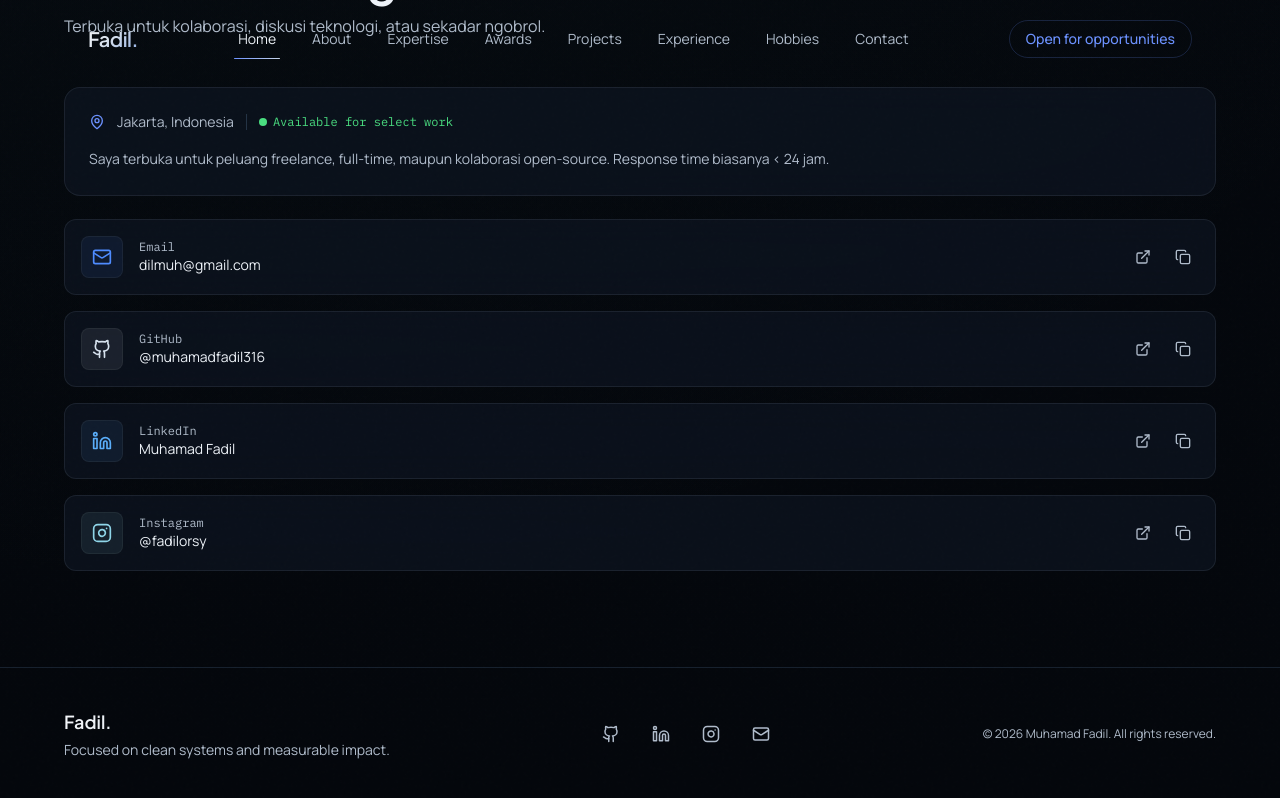
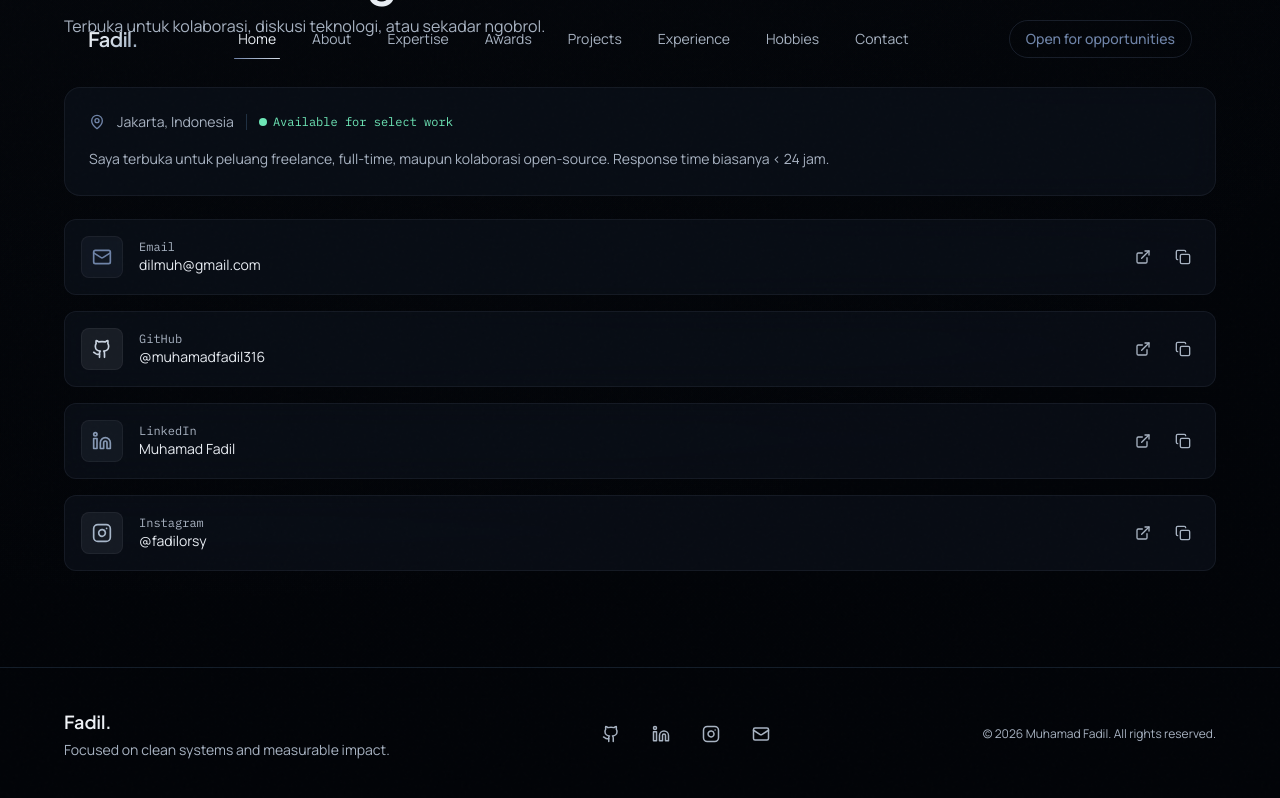
Before and after one commit to muhamadfadil316/my-portfolio, a React (Vite) app: page / in a window 1280 px wide. Both pictures are taken after a click on the button 1183 px from the left and 9491 px from the top of the page. Shown: the part 8958-9756 px from the top of the page. Built offline with nearby package versions, Linux system fonts and the light colour scheme.

Commit message:
Refactor code structure for improved readability and maintainability

```diff
--- a/src/components/sections/ContactSection.jsx
+++ b/src/components/sections/ContactSection.jsx
@@ -7,10 +7,10 @@ export function ContactSection() {
   const [copied, setCopied] = useState(null)
 
   const socials = [
-    { icon: <Mail size={20} />, label: 'Email', value: profile.email, href: `mailto:${profile.email}`, color: '#4F8CFF' },
-    { icon: <Github size={20} />, label: 'GitHub', value: '@muhamadfadil316', href: profile.github, color: '#D7E2EE' },
-    { icon: <Linkedin size={20} />, label: 'LinkedIn', value: 'Muhamad Fadil', href: profile.linkedin, color: '#5AAEFA' },
-    { icon: <Instagram size={20} />, label: 'Instagram', value: '@fadilorsy', href: profile.instagram, color: '#8FD5E8' },
+    { icon: <Mail size={20} />, label: 'Email', value: profile.email, href: `mailto:${profile.email}`, color: '#6F84A8' },
+    { icon: <Github size={20} />, label: 'GitHub', value: '@muhamadfadil316', href: profile.github, color: '#C9D3E0' },
+    { icon: <Linkedin size={20} />, label: 'LinkedIn', value: 'Muhamad Fadil', href: profile.linkedin, color: '#8799B4' },
+    { icon: <Instagram size={20} />, label: 'Instagram', value: '@fadilorsy', href: profile.instagram, color: '#A7B6C9' },
   ]
 
   return (
@@ -33,10 +33,10 @@ export function ContactSection() {
                     <div className="w-px h-4 bg-border" />
                     <span className="flex items-center gap-1.5">
                       <span className="relative flex h-2 w-2">
-                        <span className="animate-ping absolute inline-flex h-full w-full rounded-full bg-green-400 opacity-75" />
-                        <span className="relative inline-flex rounded-full h-2 w-2 bg-green-400" />
+                        <span className="animate-ping absolute inline-flex h-full w-full rounded-full bg-emerald-300 opacity-60" />
+                        <span className="relative inline-flex rounded-full h-2 w-2 bg-emerald-300" />
                       </span>
-                      <span className="text-green-400 text-xs font-mono">Available for select work</span>
+                      <span className="text-emerald-300 text-xs font-mono">Available for select work</span>
                     </span>
                   </>
                 )}
--- a/src/components/sections/HeroSection.jsx
+++ b/src/components/sections/HeroSection.jsx
@@ -24,22 +24,22 @@ export function HeroSection() {
     <section id="hero" className="relative min-h-screen flex items-center overflow-hidden">
       <div className="absolute inset-0 pointer-events-none">
         <div
-          className="absolute top-1/4 left-1/4 w-[28rem] h-[28rem] bg-accent/12 rounded-full blur-3xl animate-pulse"
+          className="absolute top-1/4 left-1/4 w-[28rem] h-[28rem] bg-accent/8 rounded-full blur-3xl animate-pulse"
           style={{ animationDuration: "4s" }}
         />
         <div
-          className="absolute bottom-1/3 right-1/4 w-80 h-80 bg-accent-2/10 rounded-full blur-3xl animate-pulse"
+          className="absolute bottom-1/3 right-1/4 w-80 h-80 bg-accent-2/6 rounded-full blur-3xl animate-pulse"
           style={{ animationDuration: "6s", animationDelay: "1s" }}
         />
         <div
-          className="absolute top-1/2 right-1/3 w-64 h-64 bg-sky-500/5 rounded-full blur-3xl animate-pulse"
+          className="absolute top-1/2 right-1/3 w-64 h-64 bg-slate-500/4 rounded-full blur-3xl animate-pulse"
           style={{ animationDuration: "8s", animationDelay: "2s" }}
         />
         <div
-          className="absolute inset-0 opacity-[0.03]"
+          className="absolute inset-0 opacity-[0.02]"
           style={{
             backgroundImage:
-              "linear-gradient(rgba(108,146,255,1) 1px, transparent 1px), linear-gradient(90deg, rgba(108,146,255,1) 1px, transparent 1px)",
+              "linear-gradient(rgba(111,132,168,1) 1px, transparent 1px), linear-gradient(90deg, rgba(111,132,168,1) 1px, transparent 1px)",
             backgroundSize: "60px 60px",
           }}
         />
@@ -48,17 +48,17 @@ export function HeroSection() {
       <div className="relative max-w-6xl mx-auto px-6 pt-32 pb-20">
         <div className="grid lg:grid-cols-2 gap-16 items-center">
           <div>
-            <div className="inline-flex items-center gap-2 px-3 py-1.5 bg-accent/10 border border-accent/20 rounded-full mb-6">
+            <div className="inline-flex items-center gap-2 px-3 py-1.5 bg-accent/8 border border-accent/18 rounded-full mb-6">
               <MapPin size={12} className="text-accent" />
               <span className="font-mono text-xs text-accent">{profile.location}</span>
               {profile.available && (
                 <>
                   <span className="w-px h-3 bg-border" />
                   <span className="relative flex h-2 w-2">
-                    <span className="animate-ping absolute inline-flex h-full w-full rounded-full bg-green-400 opacity-75" />
-                    <span className="relative inline-flex rounded-full h-2 w-2 bg-green-400" />
+                    <span className="animate-ping absolute inline-flex h-full w-full rounded-full bg-emerald-300 opacity-60" />
+                    <span className="relative inline-flex rounded-full h-2 w-2 bg-emerald-300" />
                   </span>
-                  <span className="font-mono text-xs text-green-400">Open to work</span>
+                  <span className="font-mono text-xs text-emerald-300">Open to work</span>
                 </>
               )}
             </div>
@@ -86,7 +86,7 @@ export function HeroSection() {
             <div className="flex flex-wrap gap-3 mb-10">
               <button
                 onClick={() => handleScroll("#expertise")}
-                className="px-6 py-3 bg-accent text-white font-medium rounded-full shadow-[0_18px_40px_rgba(79,140,255,0.24)] hover:bg-accent/90 transition-all duration-200 active:scale-95"
+                className="px-6 py-3 bg-accent text-white font-medium rounded-full shadow-[0_18px_40px_rgba(0,0,0,0.30)] hover:bg-accent/90 transition-all duration-200 active:scale-95"
               >
                 Explore Expertise
               </button>
--- a/src/index.css
+++ b/src/index.css
@@ -3,8 +3,8 @@
 @import "tailwindcss/utilities";
 
 :root {
-  --accent: #6C92FF;
-  --accent-2: #C7D5EA;
+  --accent: #6F84A8;
+  --accent-2: #D6DEE8;
 }
 
 * {
@@ -18,13 +18,13 @@ html {
 }
 
 body {
-  background-color: #060B12;
+  background-color: #03070C;
   background-image:
-    radial-gradient(circle at top, rgba(108, 146, 255, 0.10), transparent 26%),
-    radial-gradient(circle at 82% 18%, rgba(199, 213, 234, 0.06), transparent 22%),
-    radial-gradient(circle at 18% 82%, rgba(82, 184, 166, 0.04), transparent 20%),
-    linear-gradient(180deg, #0B1420 0%, #060B12 48%, #04070C 100%);
-  color: #EDF2F8;
+    radial-gradient(circle at top, rgba(111, 132, 168, 0.10), transparent 24%),
+    radial-gradient(circle at 82% 18%, rgba(214, 222, 232, 0.05), transparent 20%),
+    radial-gradient(circle at 18% 82%, rgba(96, 111, 132, 0.05), transparent 20%),
+    linear-gradient(180deg, #081019 0%, #03070C 48%, #020408 100%);
+  color: #E8EDF3;
   font-family: 'Manrope', sans-serif;
   line-height: 1.6;
   text-rendering: optimizeLegibility;
@@ -36,10 +36,10 @@ body {
   width: 8px;
 }
 ::-webkit-scrollbar-track {
-  background: #09111B;
+  background: #071019;
 }
 ::-webkit-scrollbar-thumb {
-  background: linear-gradient(180deg, #6C92FF, #BFD0E6);
+  background: linear-gradient(180deg, #6F84A8, #C2CCD8);
   border-radius: 999px;
 }
 
@@ -63,27 +63,27 @@ body {
 }
 
 .glow-purple {
-  box-shadow: 0 0 36px rgba(108, 146, 255, 0.12);
+  box-shadow: 0 0 36px rgba(111, 132, 168, 0.10);
 }
 
 /* Glass card */
 .glass {
-  background: rgba(13, 20, 31, 0.78);
+  background: rgba(10, 16, 24, 0.80);
   backdrop-filter: blur(14px) saturate(120%);
   -webkit-backdrop-filter: blur(14px) saturate(120%);
-  border: 1px solid rgba(177, 194, 214, 0.10);
+  border: 1px solid rgba(177, 194, 214, 0.08);
 }
 
 /* Gradient text */
 .gradient-text {
-  background: linear-gradient(135deg, #F6F8FB 0%, #D8E1EC 45%, #91B0E7 100%);
+  background: linear-gradient(135deg, #F5F7FA 0%, #D7DFE8 46%, #92A4BA 100%);
   -webkit-background-clip: text;
   -webkit-text-fill-color: transparent;
   background-clip: text;
 }
 
 .gradient-text-2 {
-  background: linear-gradient(135deg, #EEF4FB 0%, #C6D8EA 50%, #86A7DA 100%);
+  background: linear-gradient(135deg, #EEF2F7 0%, #C7D3E1 50%, #899AAD 100%);
   -webkit-background-clip: text;
   -webkit-text-fill-color: transparent;
   background-clip: text;
@@ -91,11 +91,11 @@ body {
 
 /* Timeline line */
 .timeline-line {
-  background: linear-gradient(to bottom, #AFC3E7, #6C92FF, transparent);
+  background: linear-gradient(to bottom, #B9C3CF, #6F84A8, transparent);
 }
 
 /* Selection */
 ::selection {
-  background: rgba(108, 146, 255, 0.24);
+  background: rgba(111, 132, 168, 0.24);
   color: white;
 }
--- a/tailwind.config.js
+++ b/tailwind.config.js
@@ -9,14 +9,14 @@ export default {
         mono: ['IBM Plex Mono', 'monospace'],
       },
       colors: {
-        bg: '#060B12',
-        surface: '#101A27',
-        border: '#243345',
-        accent: '#6C92FF',
-        'accent-2': '#C7D5EA',
-        muted: '#7A8898',
-        text: '#EDF2F8',
-        'text-dim': '#B0BCCB',
+        bg: '#03070C',
+        surface: '#0E1722',
+        border: '#203042',
+        accent: '#6F84A8',
+        'accent-2': '#D6DEE8',
+        muted: '#728093',
+        text: '#E8EDF3',
+        'text-dim': '#A8B3C2',
       },
       backgroundImage: {
         'gradient-radial': 'radial-gradient(var(--tw-gradient-stops))',
```
Also changed, not shown: 5 other files (tests, documents, lock files or other folders).
